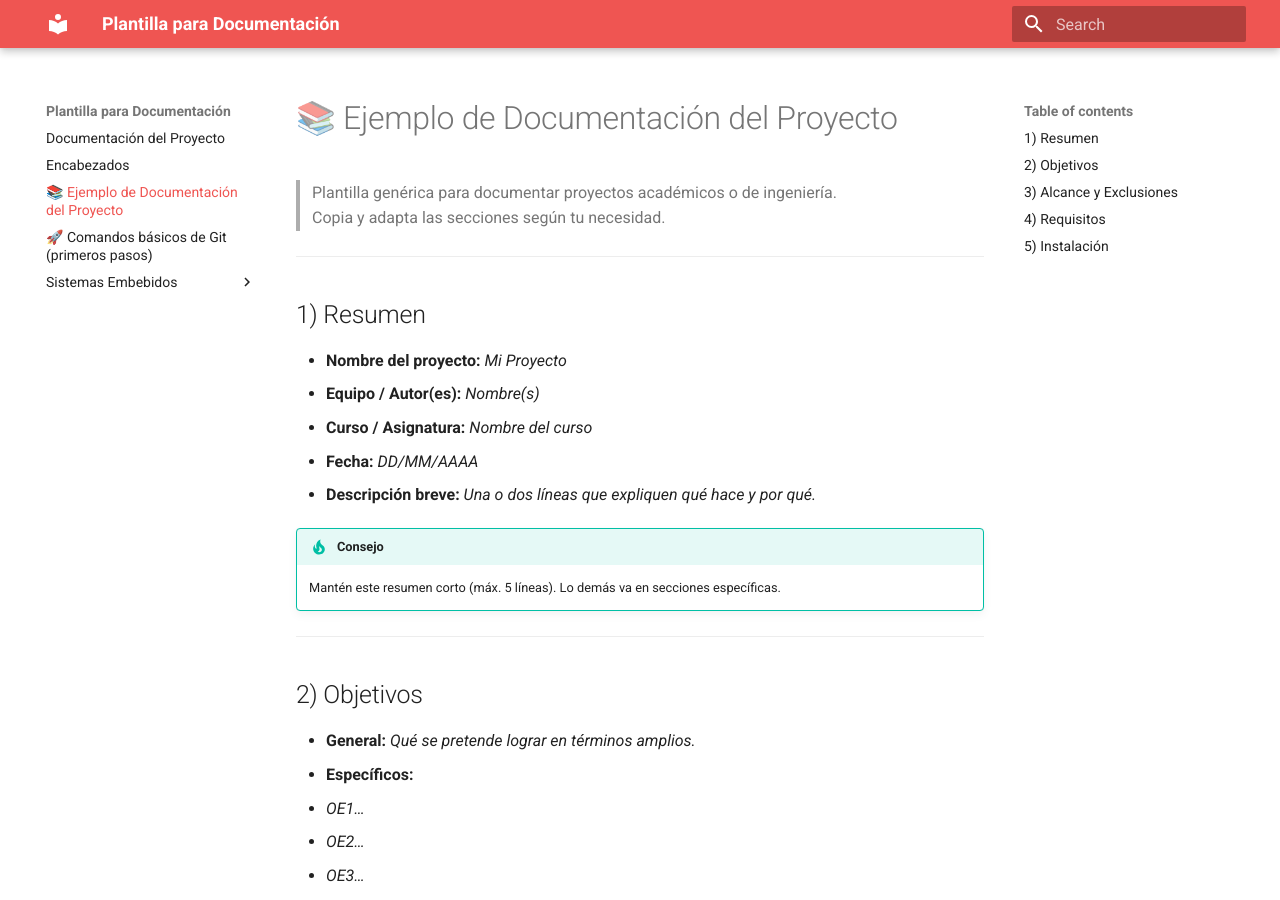
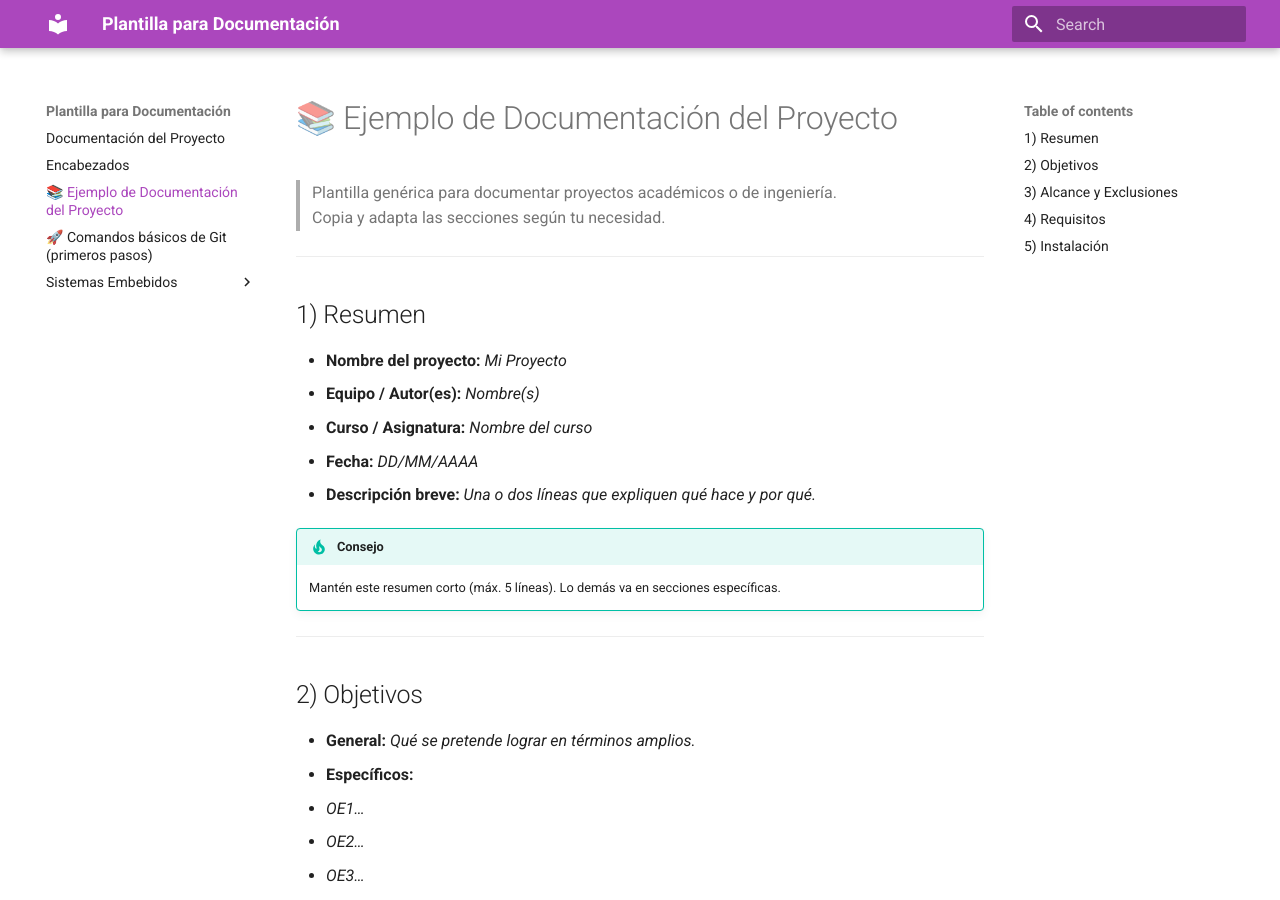
Before and after one commit to CharlyBoy005/Portafolio_IBERO_Carlos-Gutierrez, an MkDocs documentation site: the page built from docs/ejemplo.md, in a window 1280 px wide and 900 px high. Built offline with MkDocs 1.6.1 and Material for MkDocs 9.7.7, drawn with Linux system fonts in a browser that asks for light colours.

Commit message:
Cambie el color de la pagina

```diff
--- a/mkdocs.yml
+++ b/mkdocs.yml
@@ -29,7 +29,7 @@ theme:
   highlightjs: true
   palette:
       - scheme: default
-        primary: red
+        primary: purple
 
   features:
     - content.code.copy
```
